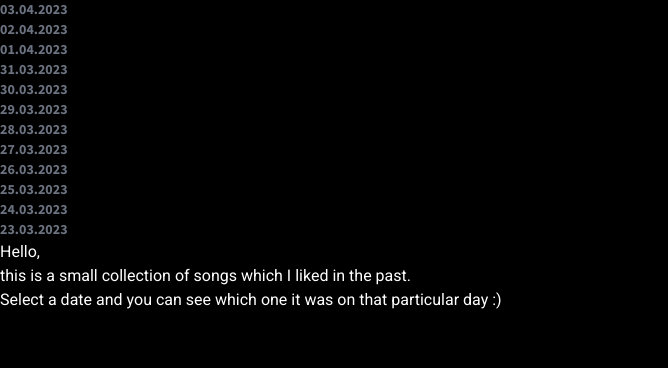
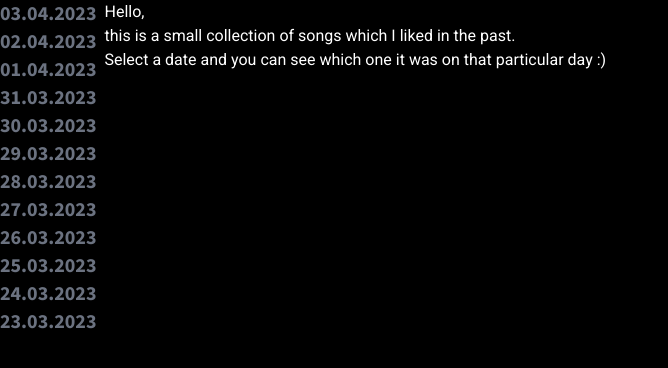
Before and after one commit to olvr-me/songoftheday, a Next.js app: page / in a window 1280 px wide. Shown: the top 368 px of the page, without its empty margins (0-668 px from the left). Built offline with nearby package versions, Linux system fonts and the light colour scheme.

Commit message:
Updated overall styling

```diff
--- a/app/layout.tsx
+++ b/app/layout.tsx
@@ -14,7 +14,7 @@ export default function RootLayout({
 }) {
   return (
     <html lang="en" className={roboto.className}>
-      <body>
+      <body className='flex flex-row'>
         <DateSelectionBar />
         {children}
       </body>
--- a/components/DateSelectorBar.tsx
+++ b/components/DateSelectorBar.tsx
@@ -31,7 +31,7 @@ function DateSelectionBar() {
     }
 
     return (
-        <SelectionBar className='flex flex-col'>
+        <SelectionBar className='flex flex-col basis-1'>
             {dates.map(d => {
                 return <DateSelectorElement
                     key={d.date}
--- a/components/DateSelectorElement.tsx
+++ b/components/DateSelectorElement.tsx
@@ -7,7 +7,7 @@ function DateSelectorElement({ date, isActive, dateWasClicked }) {
         <>
             <Link
                 href={date}
-                className={`${isActive ? 'text-white' : 'text-gray-500'} text-sm font-bold mr-2 ${sounce_sans_3.className}`}
+                className={`${isActive ? 'text-white' : 'text-gray-500'} text-xl font-bold mr-2 ${sounce_sans_3.className}`}
                 onClick={() => dateWasClicked(date)}
             >
                 {date}
--- a/components/Song.tsx
+++ b/components/Song.tsx
@@ -6,14 +6,14 @@ import spotifyLogo from '../assets/Spotify_Logo_RGB_Green.png'
 function Song({ title, artists, imageUrl, link }) {
 
     return (
-        <>
+        <div className='flex flex-col'>
             <Image
                 src={imageUrl}
                 width={450}
                 height={450}
                 alt={`Coverimage of song \'${title}\' from artists \'${artists}\'`}
             />
-            <h3>{title}</h3>
+            <h3 className='text-white'>{title}</h3>
             <h3 className='text-slate-400'>{artists}</h3>
             <Link href={link}>
                 <Image
@@ -23,7 +23,7 @@ function Song({ title, artists, imageUrl, link }) {
                     alt={`Spotify logo'`}
                 />
             </Link>
-        </>
+        </div>
     );
 };
 
--- a/components/SongSkeleton.tsx
+++ b/components/SongSkeleton.tsx
@@ -1,9 +1,10 @@
 export default function SongSkeleton() {
     return (
-        <>
-            <div className="animate-pulse w-songw h-songh bg-slate-500" />
-            <h3>loading...</h3>
+        <div className="flex flex-col">
+            <div className="animate-pulse  w-songw h-songh bg-slate-500">
+            </div>
+            <h3 className="className='text-slate-400'">loading...</h3>
             <h3 className='text-slate-400'>loading...</h3>
-        </>
+        </div>
     );
 };
```
